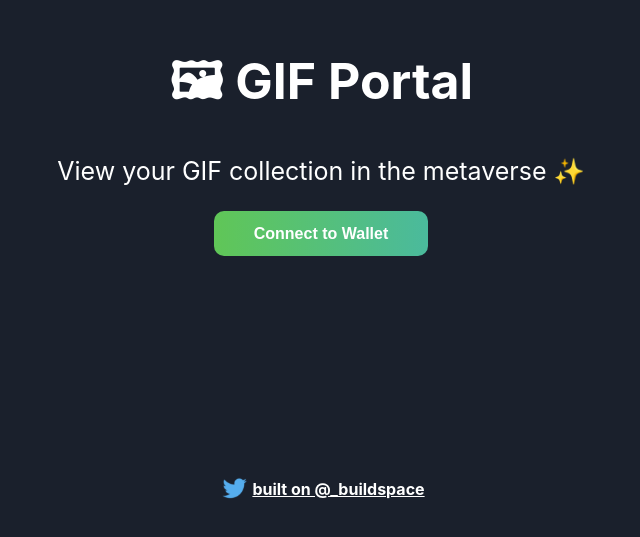
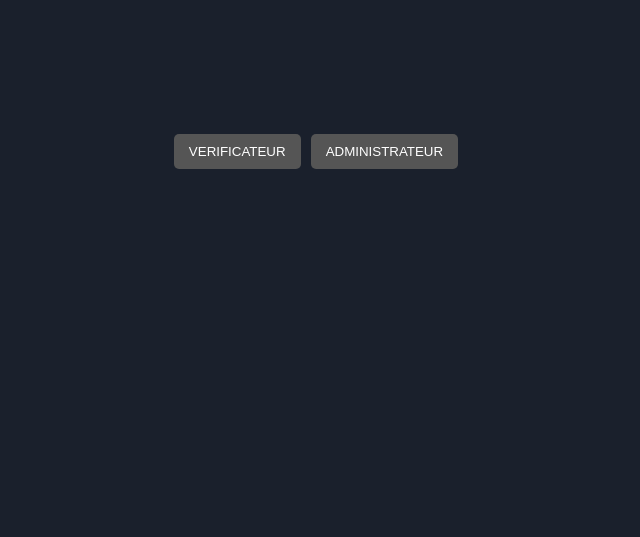
Before and after one commit to Alexia1305/Diplomes, a React (Vite) app: page / in a window 1280 px wide. Shown: the part 249-786 px from the top of the page, without its empty margins (319-959 px from the left). Built offline with nearby package versions, Linux system fonts and the light colour scheme; what @project-serum/anchor, @solana/web3.js would draw is missing.

Commit message:
acceuil + bouton admin et utilisateur

```diff
--- a/src/App.jsx
+++ b/src/App.jsx
@@ -1,15 +1,14 @@
 import React, { useEffect, useState } from 'react';
 import { Buffer } from 'buffer';
 window.Buffer = Buffer;
-import twitterLogo from './assets/twitter-logo.svg';
+
 import './App.css';
-import { Connection, PublicKey, clusterApiUrl} from '@solana/web3.js';
-import {
-  Program, Provider, web3
-} from '@project-serum/anchor';
+import { Connection, PublicKey, clusterApiUrl } from '@solana/web3.js';
+import { Program, Provider, web3 } from '@project-serum/anchor';
 
 import idl from './idl.json';
 import kp from './keypair.json';
+
 // SystemProgram is a reference to the Solana runtime!
 const { SystemProgram, Keypair } = web3;
 
@@ -26,26 +25,22 @@ const network = clusterApiUrl('devnet');
 
 // Controls how we want to acknowledge when a transaction is "done".
 const opts = {
-  preflightCommitment: "processed"
-}
+	preflightCommitment: 'processed'
+};
 
 // All your other Twitter and GIF constants you had.
 
-// Constants
-const TWITTER_HANDLE = '_buildspace';
-const TWITTER_LINK = `https://twitter.com/${TWITTER_HANDLE}`;
-const TEST_GIFS = [
-	'https://i.giphy.com/media/eIG0HfouRQJQr1wBzz/giphy.webp',
-	'https://media3.giphy.com/media/L71a8LW2UrKwPaWNYM/giphy.gif?cid=ecf05e47rr9qizx2msjucl1xyvuu47d7kf25tqt2lvo024uo&rid=giphy.gif&ct=g',
-	'https://media4.giphy.com/media/AeFmQjHMtEySooOc8K/giphy.gif?cid=ecf05e47qdzhdma2y3ugn32lkgi972z9mpfzocjj6z1ro4ec&rid=giphy.gif&ct=g',
-	'https://i.giphy.com/media/PAqjdPkJLDsmBRSYUp/giphy.webp'
-]
+
 
 const App = () => {
 	// State
 	const [walletAddress, setWalletAddress] = useState(null);
 	const [inputValue, setInputValue] = useState('');
 	const [gifList, setGifList] = useState([]);
+
+  // State pour savoir si Admin, User ou pas
+  const [Admin, setAdmin] = useState(false);
+  const [User, setUser] = useState(false);
 
 	// Actions
 	const checkIfWalletIsConnected = async () => {
@@ -85,8 +80,8 @@ const App = () => {
 	};
 	const sendGif = async () => {
 		if (inputValue.length === 0) {
-    console.log("No gif link given!")
-    return
+			console.log('No gif link given!');
+			return;
 		}
 		setInputValue('');
 		console.log('Gif link:', inputValue);
@@ -97,49 +92,52 @@ const sendGif = async () => {
 			await program.rpc.addGif(inputValue, {
 				accounts: {
 					baseAccount: baseAccount.publicKey,
-        user: provider.wallet.publicKey,
-      },
+					user: provider.wallet.publicKey
+				}
 			});
-    console.log("GIF successfully sent to program", inputValue)
+			console.log('GIF successfully sent to program', inputValue);
 
 			await getGifList();
 		} catch (error) {
-    console.log("Error sending GIF:", error)
+			console.log('Error sending GIF:', error);
 		}
 	};
 
-
-  const onInputChange = (event) => {
+	const onInputChange = event => {
 		const { value } = event.target;
 		setInputValue(value);
 	};
 	const getProvider = () => {
 		const connection = new Connection(network, opts.preflightCommitment);
 		const provider = new Provider(
-    connection, window.solana, opts.preflightCommitment,
+			connection,
+			window.solana,
+			opts.preflightCommitment
 		);
 		return provider;
-}
+	};
 	const createGifAccount = async () => {
 		try {
 			const provider = getProvider();
 			const program = new Program(idl, programID, provider);
-    console.log("ping")
+			console.log('ping');
 			await program.rpc.startStuffOff({
 				accounts: {
 					baseAccount: baseAccount.publicKey,
 					user: provider.wallet.publicKey,
-        systemProgram: SystemProgram.programId,
+					systemProgram: SystemProgram.programId
 				},
 				signers: [baseAccount]
 			});
-    console.log("Created a new BaseAccount w/ address:", baseAccount.publicKey.toString())
+			console.log(
+				'Created a new BaseAccount w/ address:',
+				baseAccount.publicKey.toString()
+			);
 			await getGifList();
-
-  } catch(error) {
-    console.log("Error creating BaseAccount account:", error)
+		} catch (error) {
+			console.log('Error creating BaseAccount account:', error);
 		}
-}
+	};
 
 	const renderNotConnectedContainer = () => (
 		<button
@@ -148,7 +146,6 @@ const sendGif = async () => {
 		>
 			Connect to Wallet
 		</button>
-
 	);
 
 	const renderConnectedContainer = () => {
@@ -156,25 +153,28 @@ const renderConnectedContainer = () => {
 		if (gifList === null) {
 			return (
 				<div className="connected-container">
-        <button className="cta-button submit-gif-button" onClick={createGifAccount}>
+					<button
+						className="cta-button submit-gif-button"
+						onClick={createGifAccount}
+					>
 						Do One-Time Initialization For GIF Program Account
 					</button>
 				</div>
-    )
+			);
 		}
 		// Otherwise, we're good! Account exists. User can submit GIFs.
 		else {
-    return(
+			return (
 				<div className="connected-container">
 					<form
-          onSubmit={(event) => {
+						onSubmit={event => {
 							event.preventDefault();
 							sendGif();
 						}}
 					>
 						<input
 							type="text"
-            placeholder="Enter gif link!"
+							placeholder="Entrer un diplome!"
 							value={inputValue}
 							onChange={onInputChange}
 						/>
@@ -191,9 +191,9 @@ const renderConnectedContainer = () => {
 						))}
 					</div>
 				</div>
-    )
+			);
 		}
-}
+	};
 
 	// UseEffects
 	useEffect(() => {
@@ -203,51 +203,83 @@ const renderConnectedContainer = () => {
 		window.addEventListener('load', onLoad);
 		return () => window.removeEventListener('load', onLoad);
 	}, []);
-const getGifList = async() => {
+	const getGifList = async () => {
 		try {
 			const provider = getProvider();
 			const program = new Program(idl, programID, provider);
-    const account = await program.account.baseAccount.fetch(baseAccount.publicKey);
+			const account = await program.account.baseAccount.fetch(
+				baseAccount.publicKey
+			);
 
-    console.log("Got the account", account)
-    setGifList(account.gifList)
-
+			console.log('Got the account', account);
+			setGifList(account.gifList);
 		} catch (error) {
-    console.log("Error in getGifList: ", error)
+			console.log('Error in getGifList: ', error);
 			setGifList(null);
 		}
-}
+	};
 
-useEffect(() => {
+	useEffect(
+		() => {
 			if (walletAddress) {
 				console.log('Fetching GIF list...');
-    getGifList()
+				getGifList();
 			}
-}, [walletAddress]);
+		},
+		[walletAddress]
+	);
+
+  // ________USER
+  if(User){ return (
+
+  <header style={{color:'white'}}>
+
+		<div>
+			<h3>Rechercher un diplôme</h3>
+			<p>En fonction d'un nom, d'un prénom, d'une université et/ou d'une année</p>
+		</div>
+	// faire un formulaire react
+
+  </header>
+  )}
+
+
+
+  // ________ ADMIN ___________
+  if(Admin){
+
+  return(
+      <div className="header-container">
+          <button onClick={() => setAdmin(false)} > X </button>
+					<p className="header">Administrateur</p>
+					<p className="sub-text">
+						Ajouter des diplomes ✨
+					</p>
+					{!walletAddress && renderNotConnectedContainer()}
+					{/* We just need to add the inverse here! */}
+					{walletAddress && renderConnectedContainer()}
+				</div>)}
+
+
+
+
+  //-------------- ACCUEIL________________-
+  if(!User & !Admin){
 	 return (
 		<div className="App">
 			<div className="container">
 				<div className="header-container">
-        <p className="header">🖼 GIF Portal</p>
-        <p className="sub-text">
-          View your GIF collection in the metaverse ✨
-        </p>
-        {!walletAddress && renderNotConnectedContainer()}
-        {/* We just need to add the inverse here! */}
-        {walletAddress && renderConnectedContainer()}
+					<button onClick={() => setAdmin(true)} >
+							 ADMINISTRATEUR
+						</button>
+						<button onClick={() => setUser(true)} >
+							 VERIFICATEUR
+						</button>
 				</div>
-      <div className="footer-container">
-        <img alt="Twitter Logo" className="twitter-logo" src={twitterLogo} />
-        <a
-          className="footer-text"
-          href={TWITTER_LINK}
-          target="_blank"
-          rel="noreferrer"
-        >{`built on @${TWITTER_HANDLE}`}</a>
+
 			</div>
 		</div>
-  </div>
-);
+	);}
 };
 
 export default App;
--- a/src/index.css
+++ b/src/index.css
@@ -11,3 +11,104 @@ code {
   font-family: source-code-pro, Menlo, Monaco, Consolas, 'Courier New',
     monospace;
 }
+body{
+	background: #1a202c ;
+	display : flex;
+	justify-content: center;
+	align-items: center;
+
+	flex-direction:column;
+}
+
+*{
+	font-family: sans-serif;
+	box-sizing: border-box;
+}
+
+form{
+	width: 500px;
+	border: 2px solid #ccc;
+	padding: 30px;
+	background: #fff;
+	border-radius: 15px;
+}
+
+h2{
+	text-align: center;
+	margin-bottom: 40px;
+}
+
+input{
+	display: block;
+	border: 2px solid #ccc;
+	width: 95%;
+	padding: 10px;
+	margin: 10px auto;
+	border-radius: 5px;
+}
+
+label{
+	color: #888;
+	font-size: 18px;
+	padding: 10px;
+}
+
+button{
+	float: right;
+	background: #555;
+	padding: 10px 15px;
+	color: #fff;
+	border-radius: 5px;
+	margin-right: 10px;
+	border:  none;
+
+}
+
+button:hover{
+	opacity: .7;
+
+}
+
+.error{
+	background: #F2DEDE;
+	color: #A94442;
+	padding: 10px;
+	width: 95%;
+	border-radius: 5px;
+	margin: 20px auto;
+}
+
+h1{
+	text-align: center;
+	color: #fff;
+}
+
+a{
+	float: right;
+	background: #555;
+	padding: 10px 15px;
+	color: #fff;
+	border-radius: 5px;
+	margin-right: 10px;
+	border:  none;
+	text-decoration: none;
+
+}
+
+a:hover{
+	opacity: .7;
+
+}
+
+.home-nav a {
+	padding: 10px;
+	color: #f7bd65;
+	text-transform: uppercase;
+	text-decoration: none;
+}
+.titre2{
+  color : white;
+}
+H3{
+  color : white;
+}
```
Also changed, not shown: src/connexion_db.jsx (added, +12 -0 lines), src/App.css (line endings or trailing spaces). Lines whose indentation alone changed are shown as unchanged.
